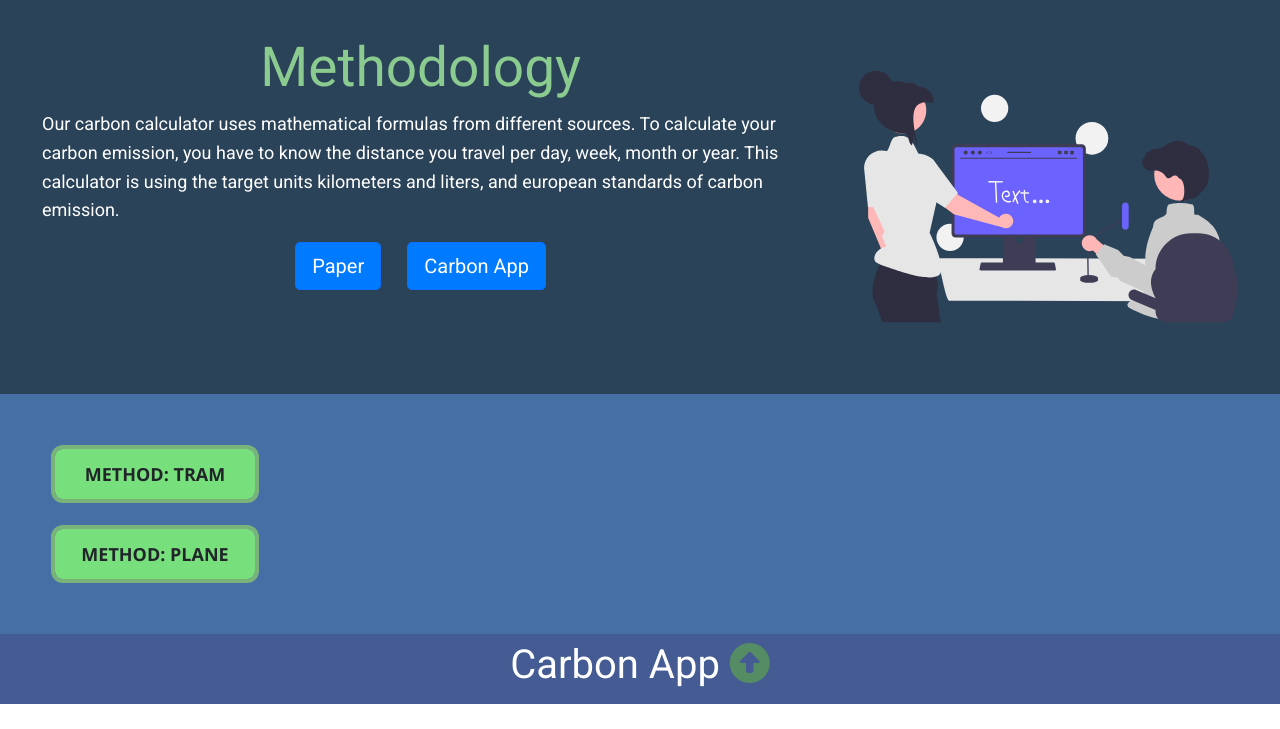
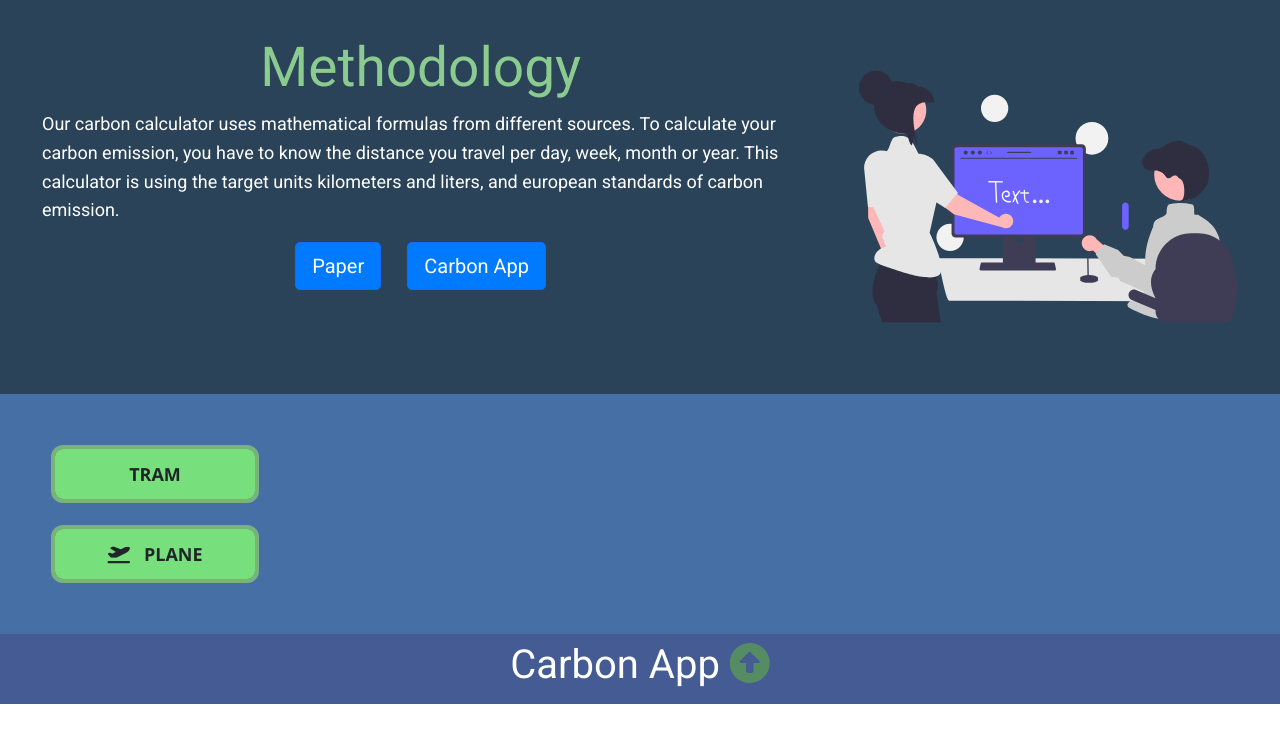
Before and after one commit to sandrathereseb/carbon_app_2023, a Flask app: page /methodology in a window 1280 px wide. Shown: the part 71-800 px from the top of the page. Run offline with Flask 2, Linux system fonts and the light colour scheme; some libraries are stand-ins or nearby versions.

Commit message:
Update methodology.html
started added icons ++

```diff
--- a/capp/templates/methodology.html
+++ b/capp/templates/methodology.html
@@ -38,7 +38,7 @@
 
     <div class="allencomp" id="asdas">
         <div class="drop" id="one">
-            <p class="paratext">METHOD: TRAM</p> <!-- add icons for when if's showing vs not -->
+            <p class="paratext">  TRAM</p> <!-- add icons for when if's showing vs not -->
         </div>
             <div class="inside" id="kek" style="display: none;">
                <p>An average of 339 grams per person per day. <br><br>
@@ -48,7 +48,7 @@
             </div>
 
             <div class="drop" id="two">
-                <p class="paratext">METHOD: PLANE</p>
+                <p class="paratext"><span><i class="fa-solid fa-plane-departure"></i></span>&nbsp;&nbsp; PLANE</p>
             </div>
             <div class="inside" id="kektwo" style="display: none;">
                 The formula for calculating carbon emissions per person per kilometer for a flight is:
```
